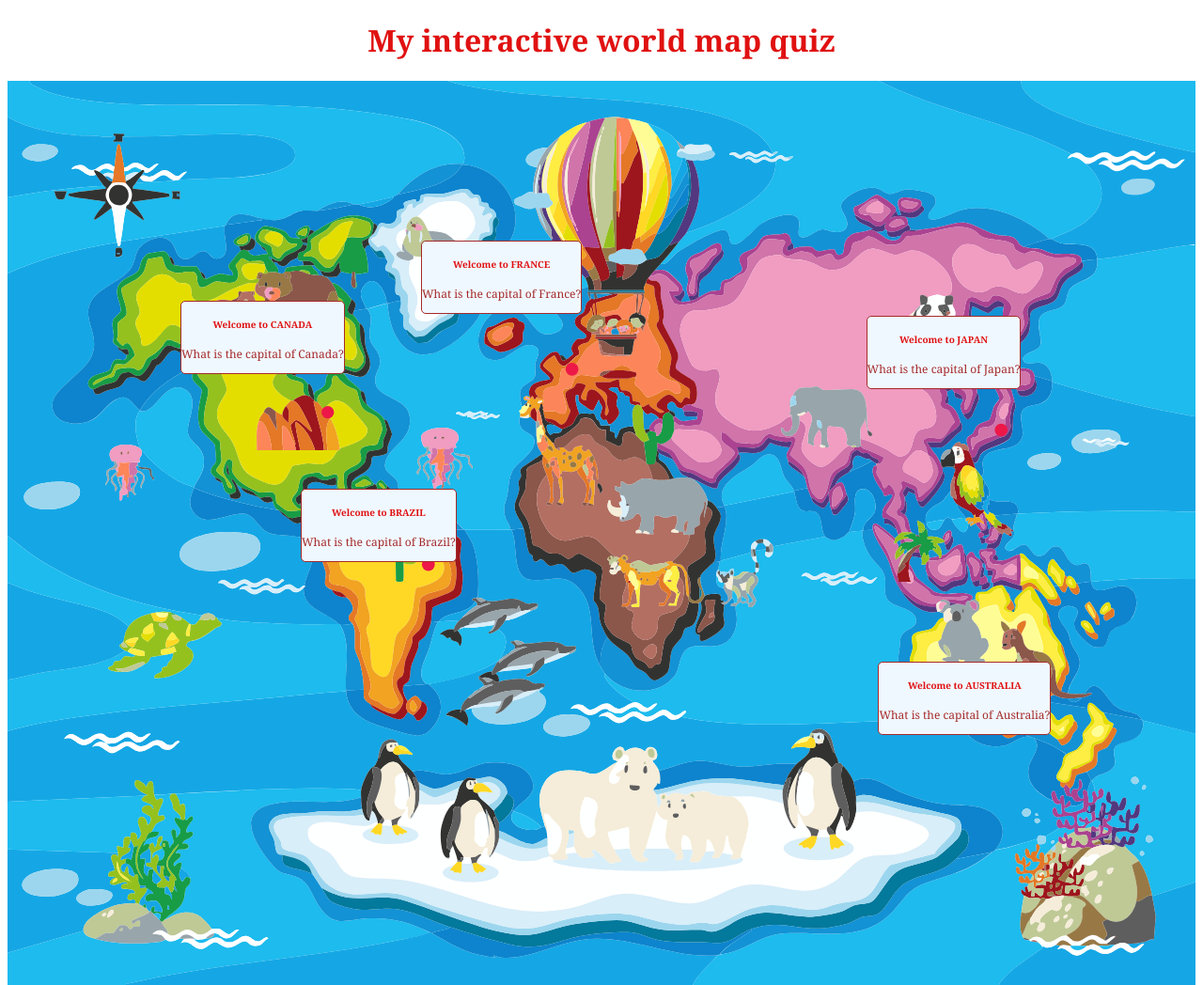
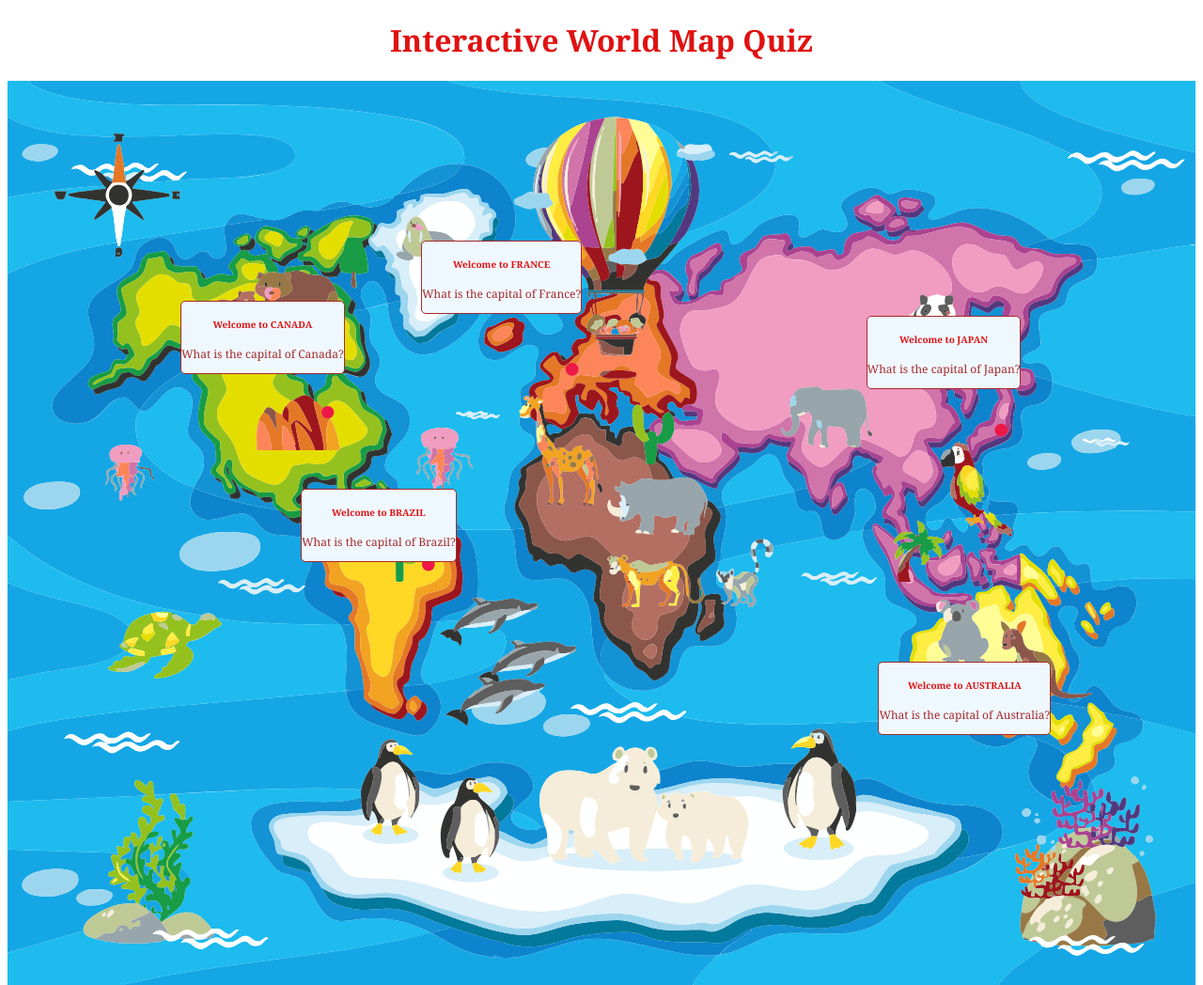
Before and after one commit to CarlaKeresztesi/ts-game, a website built with Vite: page index.html in a window 1280 px wide. Shown: the whole page at 94% size. Built offline with nearby package versions, Linux system fonts and the light colour scheme.

Commit message:
Changed h1

```diff
--- a/index.html
+++ b/index.html
@@ -9,7 +9,7 @@
 </head>
 <body>
   <script src="./src/main.ts" type="module"></script>
-  <h1>My interactive world map quiz</h1>
+  <h1>Interactive World Map Quiz</h1>
 
   <div class="australia-txt hide">
     <h5 id="title">Welcome to AUSTRALIA</h5>
```
Also changed, not shown: README.md.
